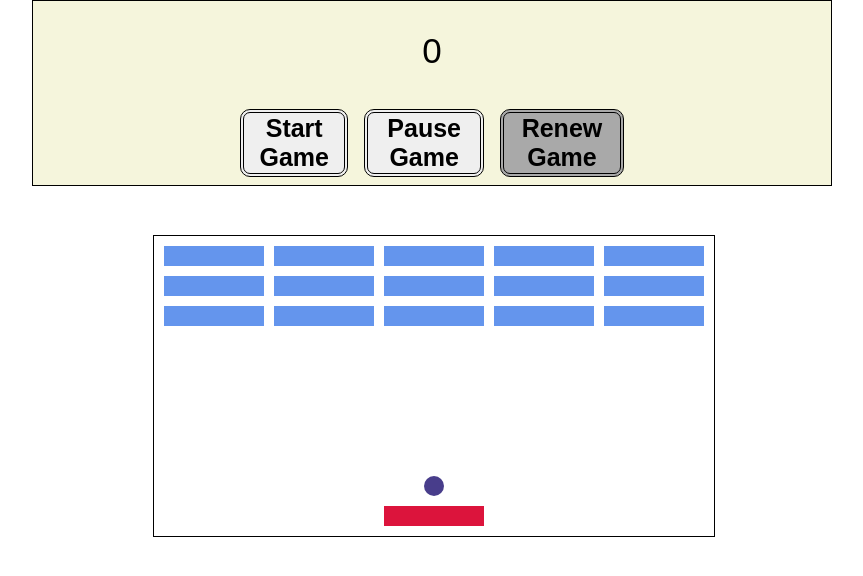
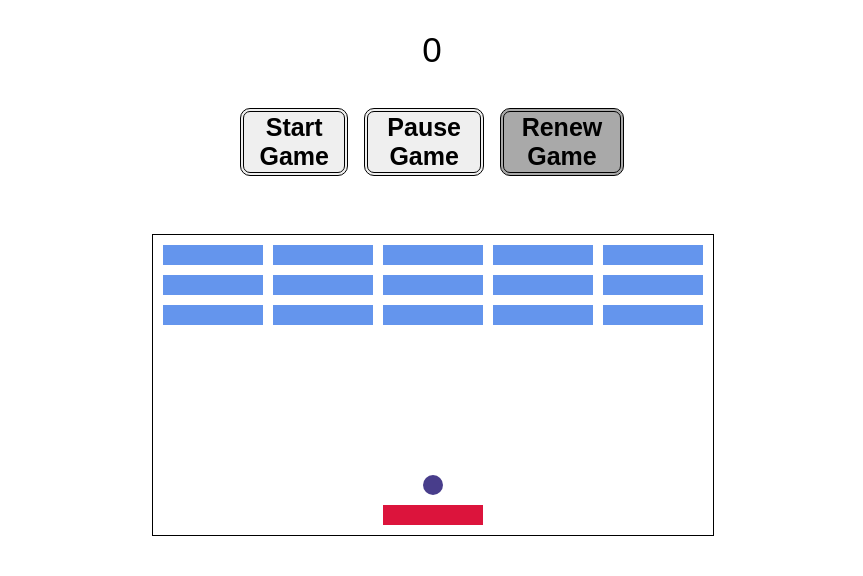
Before and after one commit to AnnaDrewing/breakout-game, a plain HTML site: page index.html in a window 1280 px wide. Shown: the whole page, without its empty margins (208-1071 px from the left). Drawn offline with Linux system fonts and the light colour scheme; a web font is replaced by a local one.

Commit message:
Update styles.css
game background changed

```diff
--- a/styles.css
+++ b/styles.css
@@ -1,11 +1,6 @@
 body {
     width: 800px;
     margin: auto;
-}
-
-.game {
-    background-color: beige;
-    border: solid black 1px;
 }
 
 .interface {
```
